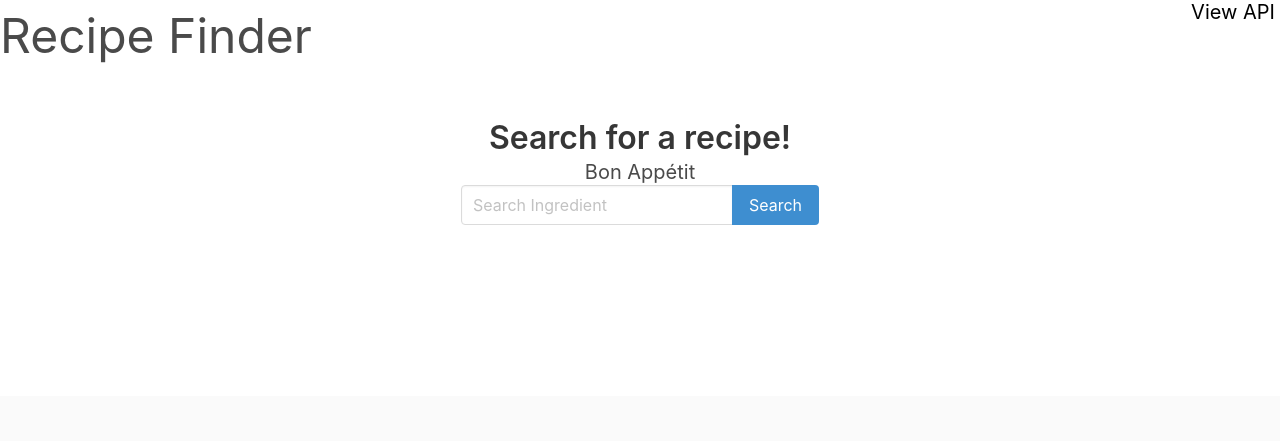
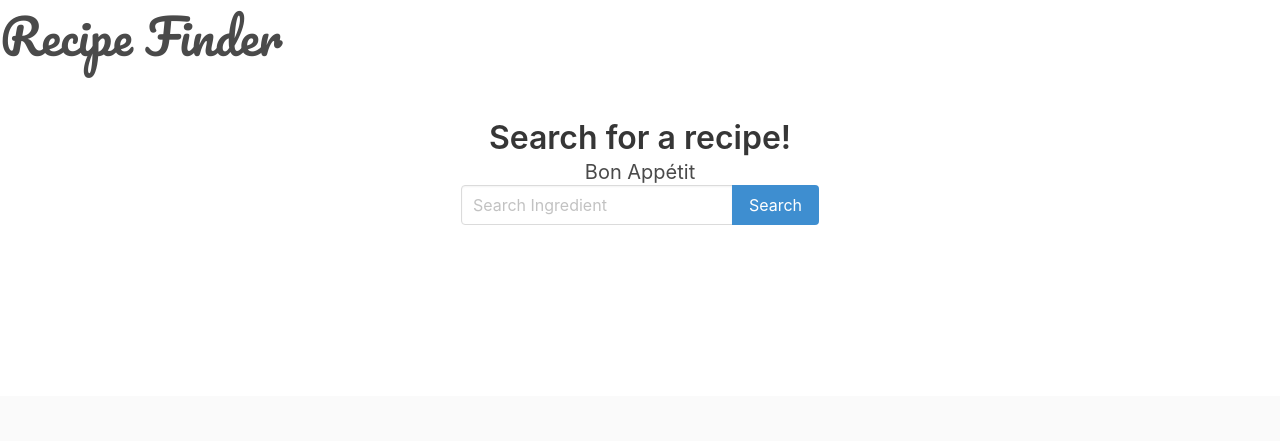
Before and after one commit to digitalh2o2/recipefinder, a plain HTML site: page index.html in a window 1280 px wide. Shown: the top 441 px of the page. Drawn offline with nearby package versions, Linux system fonts and the light colour scheme.

Commit message:
Styling updpated

```diff
--- a/index.html
+++ b/index.html
@@ -4,6 +4,7 @@
     <meta charset="utf-8">
     <link rel="stylesheet" href="https://cdnjs.cloudflare.com/ajax/libs/bulma/0.6.0/css/bulma.css" />
     <link rel="stylesheet" href="https://maxcdn.bootstrapcdn.com/font-awesome/4.7.0/css/font-awesome.min.css">
+    <link href="https://fonts.googleapis.com/css?family=Pacifico" rel="stylesheet">
     <link rel="stylesheet" text="text/css" href="main.css">
     <meta name="viewport" content="width=device-width, initial-scale=1">
     <title>Recipe Finder</title>
@@ -12,9 +13,6 @@
     <nav class="navbar" role="navigation" aria-label="main navigation">
       <div class="navbar-brand">
         <h1>Recipe Finder</h1>
-      </div>
-      <div class="navbar-end">
-        <h3 class="subtitle"><a href="http://food2fork.com/about/api">View API</a></h3>
       </div>
     </nav>
     <!-- Main start -->
@@ -46,7 +44,7 @@
 
     <!-- Results Section -->
     <section>
-      <div class="columns has-text-centered is-mobile">
+      <div class="columns has-text-centered search-error is-mobile">
         <div class="column is-half is-offset-one-quarter">
 
         </div>
@@ -100,11 +98,9 @@
           <p class="subtitle">Designed by Saul Ocampo /// <a href="http://food2fork.com/about/api" target="_blank">API provided by Food2Fork</a></p>
           <a href="https://github.com/digitalh2o2" target="_blank"><i class="fa fa-github fa-2x" aria-hidden="true"></i></a>
           <a href="https://twitter.com/digitalh2ocode" target="_blank"><i class="fa fa-twitter fa-2x" aria-hidden="true"></i></a>
-
         </div>
       </div>
     </footer>
-
 
   <script type="text/javascript" src="config.js"></script>
   <script type="text/javascript" src="main.js"></script>
--- a/main.css
+++ b/main.css
@@ -4,12 +4,9 @@
   ======================================
 */
 
-h1 {
+.navbar-brand > h1 {
+  font-family: "Pacifico", cursive;
   font-size: 3rem;
-}
-
-.navbar-end {
-  padding-right: 5px;
 }
 
 .input-field {
@@ -49,6 +46,11 @@ a:hover {
   ======================================
 */
 
+.search-error {
+  font-size: 22px;
+  color: red;
+}
+
 .columns:last-child {
   margin-bottom: 15px;
 }
```
